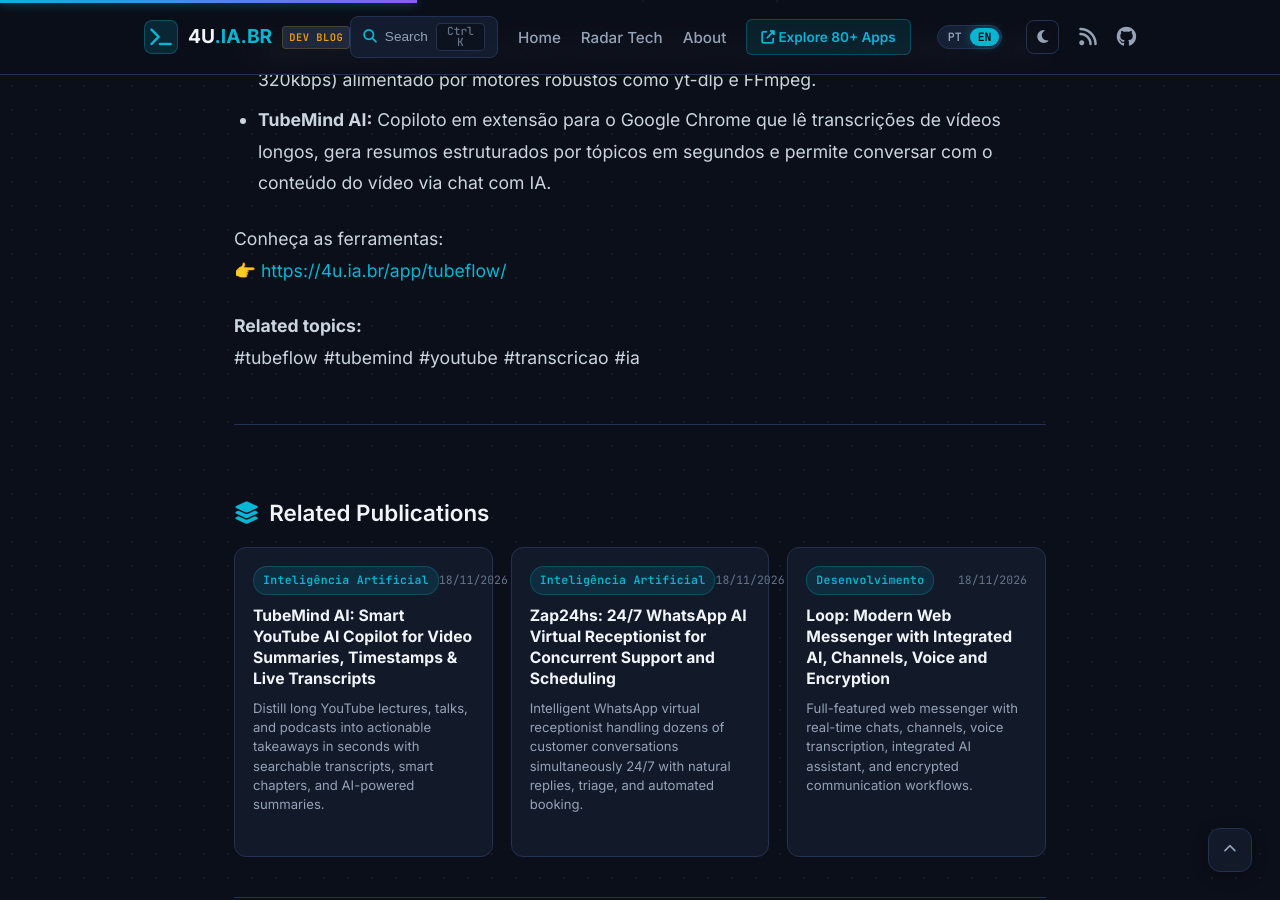
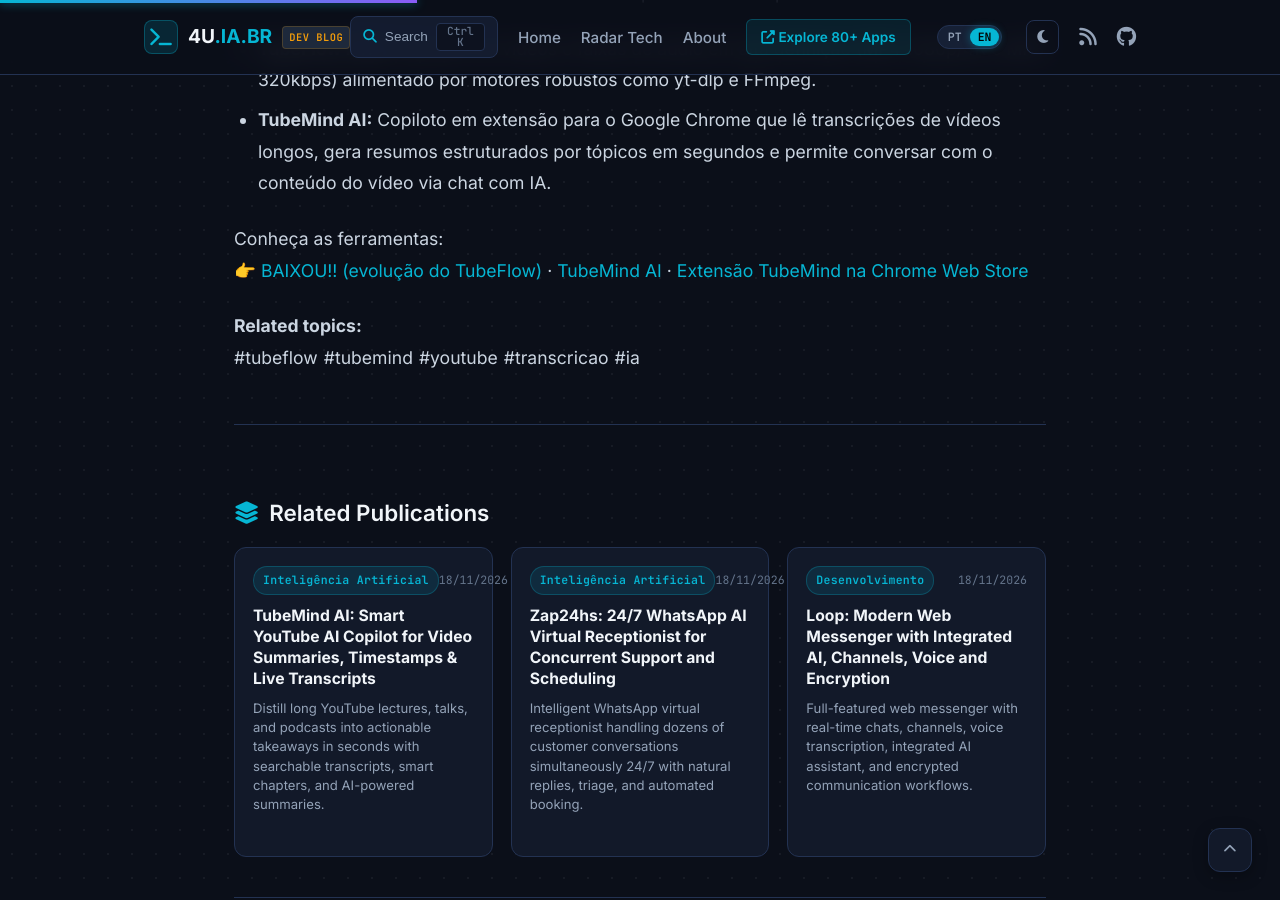
Before and after one commit to 4u-Labs/4u-labs.github.io, a Jekyll site: the page built from _posts/2026-08-31-tubeflow-tubemind-inteligencia-artificial-video.md, in a window 1280 px wide and 900 px high, scrolled down 574 px. Built offline with Jekyll 4.4.1, drawn with Linux system fonts in a browser that asks for light colours.

Commit message:
chore: apontar TubeFlow no blog para BAIXOU!! e TubeMind

```diff
--- a/_posts/2026-08-31-tubeflow-tubemind-inteligencia-artificial-video.md
+++ b/_posts/2026-08-31-tubeflow-tubemind-inteligencia-artificial-video.md
@@ -17,4 +17,4 @@ O ecossistema conta com duas ferramentas complementares de ponta:
 - **TubeMind AI:** Copiloto em extensão para o Google Chrome que lê transcrições de vídeos longos, gera resumos estruturados por tópicos em segundos e permite conversar com o conteúdo do vídeo via chat com IA.
 
 Conheça as ferramentas:
-👉 [https://4u.ia.br/app/tubeflow/](https://4u.ia.br/app/tubeflow/)
+👉 [BAIXOU!! (evolução do TubeFlow)](https://4u.ia.br/app/baixou/) · [TubeMind AI](https://4u.ia.br/app/tubemind/) · [Extensão TubeMind na Chrome Web Store](https://chromewebstore.google.com/detail/tubemind-ai-%E2%80%94-copiloto-de/hdgfepfflkidaakpgjhjokeakhoojgea)
```
